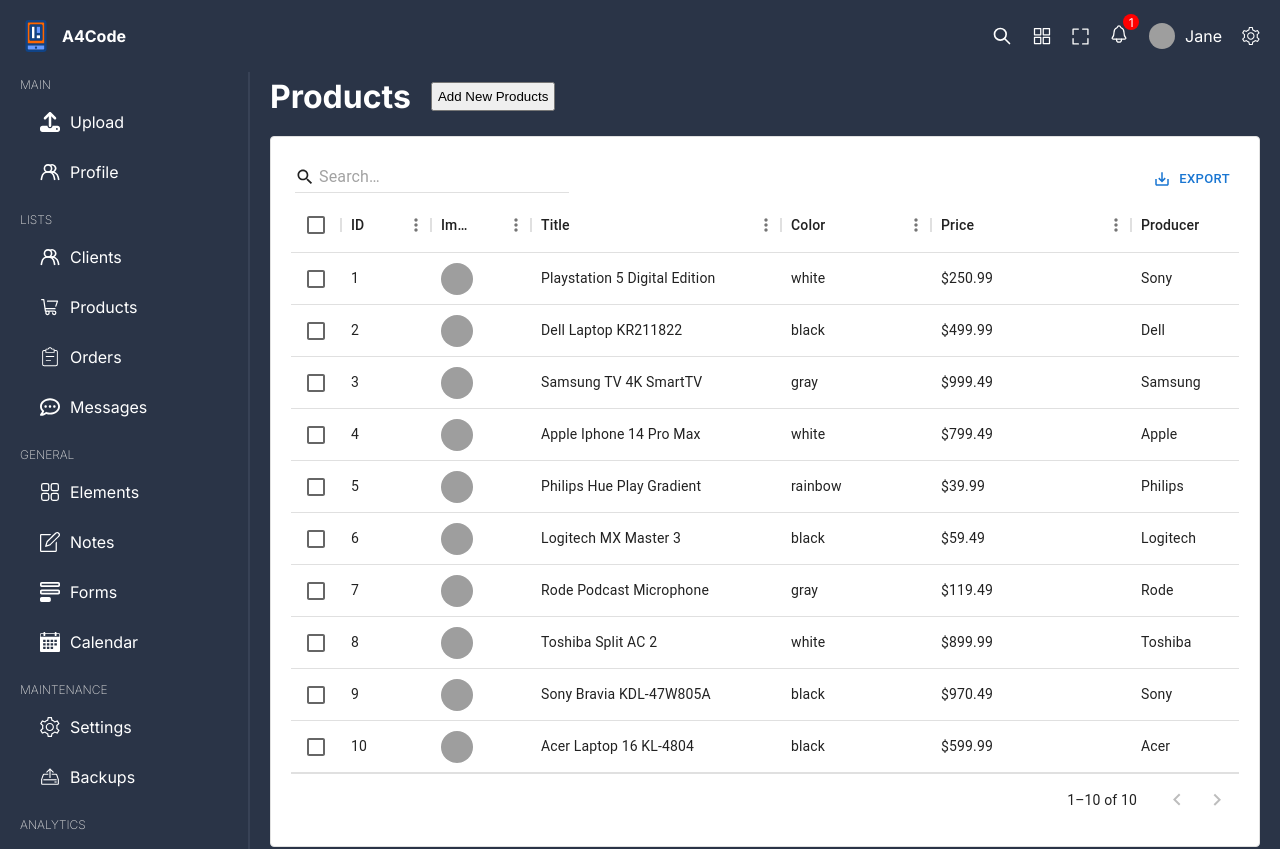
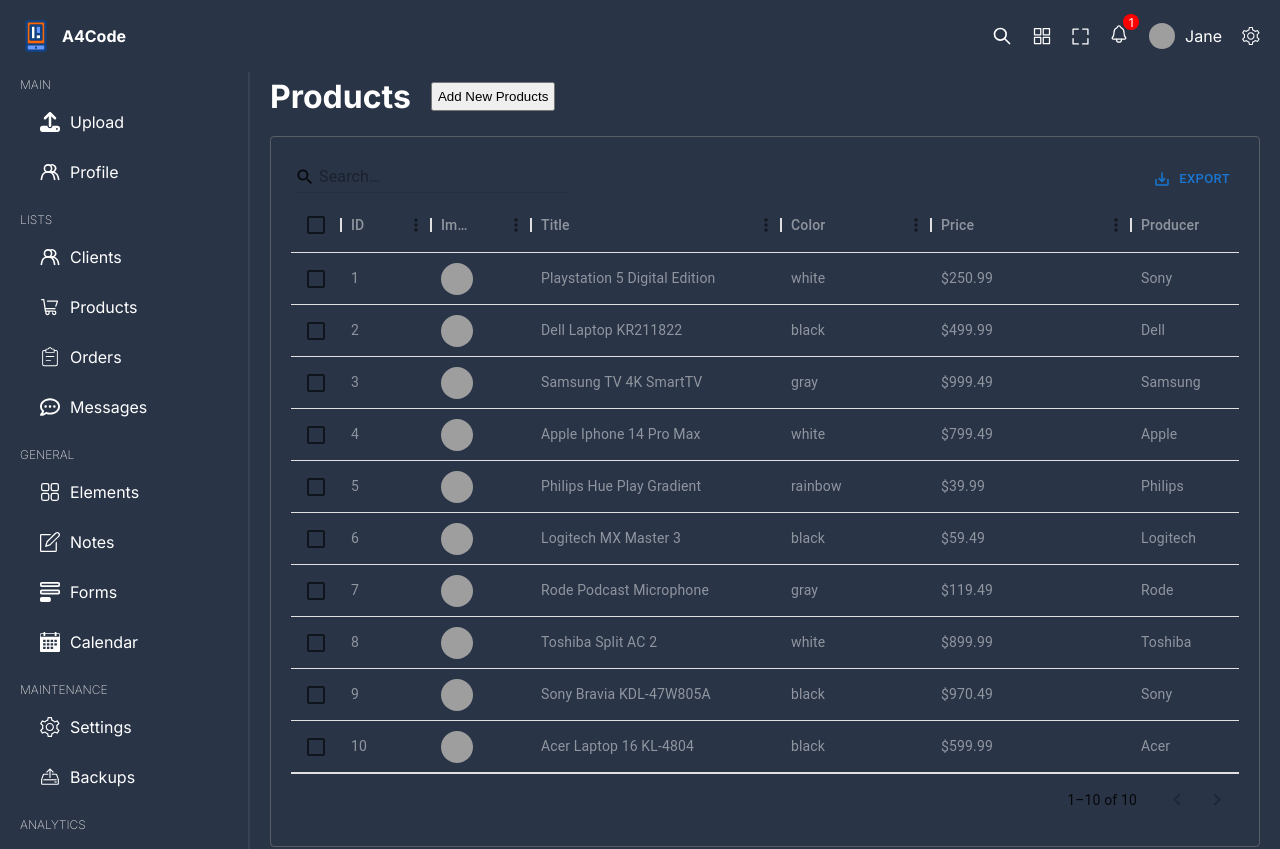
Before and after one commit to SumonHossainJs/DashBoard, a React (Vite) app: page /products in a window 1280 px wide. Shown: the top 849 px of the page. Built offline with nearby package versions, Linux system fonts and the light colour scheme; grey boxes are pictures that could not be loaded.

Commit message:
Al hamdulilha

```diff
--- a/src/components/dataTable/DataTable.tsx
+++ b/src/components/dataTable/DataTable.tsx
@@ -5,6 +5,7 @@
 } from "@mui/x-data-grid";
 import "./dataTable.scss";
 import { Link } from "react-router-dom";
+
 // import { useMutation, useQueryClient } from "@tanstack/react-query";
 
 type Props = {
--- a/src/components/dataTable/dataTable.scss
+++ b/src/components/dataTable/dataTable.scss
@@ -1,9 +1,10 @@
 .dataTable{
 
   .dataGrid{
-    background: white;
+    background: transparent;
     padding: 20px;
-
+    color: rgba(255, 255, 255, 0.478);
+    border: 1px solid rgba(128, 128, 128, 0.557);
     .MuiDataGrid-toolbarContainer{
       flex-direction: row-reverse;
     }
@@ -13,17 +14,23 @@
       height: 32px;
       border-radius: 50%;
       object-fit: cover;
+
     }
 
     .action{
       display: flex;
       gap: 15px;
 
+
       img{
         width: 20px;
         height: 20px;
         cursor: pointer;
+
       }
     }
   }
 }
+.customClassName{
+  display: none;
+}
--- a/src/pages/users/Users.tsx
+++ b/src/pages/users/Users.tsx
@@ -45,12 +45,16 @@
     headerName: "Created At",
     width: 200,
     type: "string",
+    renderCell: (params) => (
+      <div className="customClassName">{params.value}</div>
+    )
   },
   {
     field: "verified",
     headerName: "Verified",
     width: 150,
     type: "boolean",
+
   },
 ];
 
```
